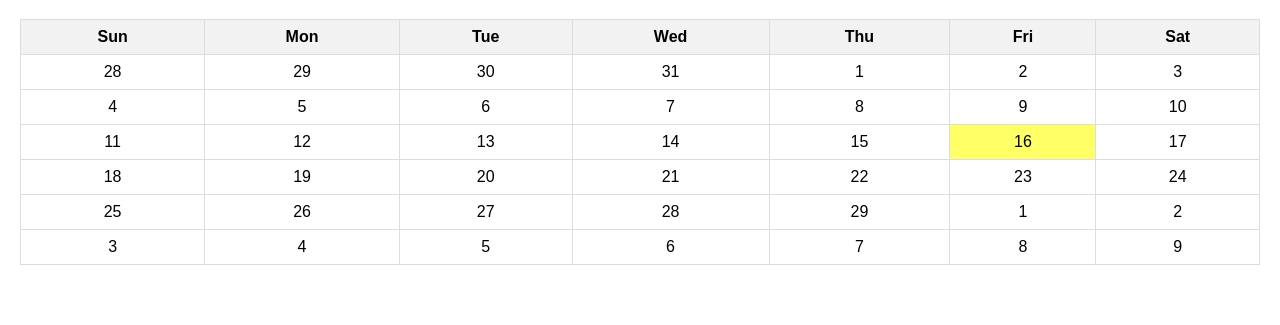
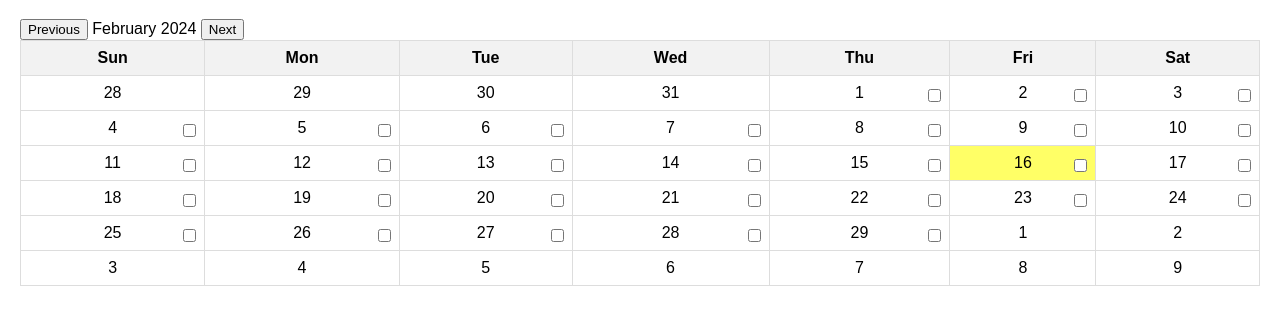
Before and after one commit to AronXxX/workoutplanner, a plain HTML site: page calendar.html in a window 1280 px wide. Shown: the part 81-406 px from the top of the page. Drawn offline with Linux system fonts and the light colour scheme.

Commit message:
Update calendar.html

```diff
--- a/calendar.html
+++ b/calendar.html
@@ -18,6 +18,7 @@
       border: 1px solid #dddddd;
       text-align: center;
       padding: 8px;
+      position: relative;
     }
     th {
       background-color: #f2f2f2;
@@ -25,10 +26,20 @@
     .today {
       background-color: #ffff66;
     }
+    input[type="checkbox"] {
+      position: absolute;
+      bottom: 5px;
+      right: 5px;
+    }
   </style>
 </head>
 <body>
   <h1>Calendar</h1>
+  <div>
+    <button onclick="previousMonth()">Previous</button>
+    <span id="currentMonth"></span>
+    <button onclick="nextMonth()">Next</button>
+  </div>
   <table>
     <thead>
       <tr>
@@ -47,6 +58,8 @@
   </table>
 
   <script>
+    let currentYear, currentMonth;
+
     function generateCalendar(year, month) {
       const daysInMonth = new Date(year, month + 1, 0).getDate();
       const firstDayIndex = new Date(year, month, 1).getDay();
@@ -69,21 +82,52 @@
             cell.classList.add('inactive');
             date++;
           } else {
-            cell.textContent = date;
-            if (date === new Date().getDate() && year === new Date().getFullYear() && month === new Date().getMonth()) {
+            const day = date;
+            cell.textContent = day;
+            if (day === new Date().getDate() && year === new Date().getFullYear() && month === new Date().getMonth()) {
               cell.classList.add('today');
             }
+            const checkbox = document.createElement('input');
+            checkbox.type = 'checkbox';
+            checkbox.id = `checkbox-${year}-${month + 1}-${day}`;
+            checkbox.dataset.date = `${year}-${month + 1}-${day}`; // Store the date in dataset for future reference
+            cell.appendChild(checkbox);
             date++;
           }
           row.appendChild(cell);
         }
         calendarBody.appendChild(row);
       }
+
+      // Update current month display
+      document.getElementById('currentMonth').textContent = new Date(year, month).toLocaleDateString('en-US', { month: 'long', year: 'numeric' });
+    }
+
+    function previousMonth() {
+      if (currentMonth === 0) {
+        currentYear--;
+        currentMonth = 11;
+      } else {
+        currentMonth--;
+      }
+      generateCalendar(currentYear, currentMonth);
+    }
+
+    function nextMonth() {
+      if (currentMonth === 11) {
+        currentYear++;
+        currentMonth = 0;
+      } else {
+        currentMonth++;
+      }
+      generateCalendar(currentYear, currentMonth);
     }
 
     // Display current month by default
     const currentDate = new Date();
-    generateCalendar(currentDate.getFullYear(), currentDate.getMonth());
+    currentYear = currentDate.getFullYear();
+    currentMonth = currentDate.getMonth();
+    generateCalendar(currentYear, currentMonth);
   </script>
 </body>
 </html>
```
